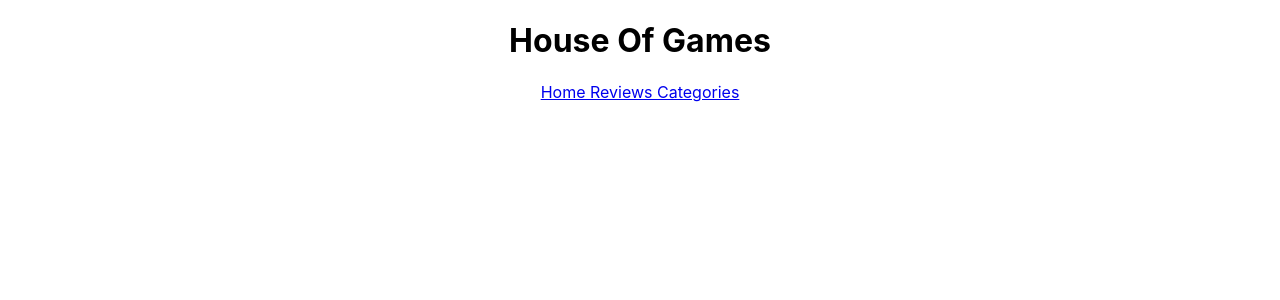
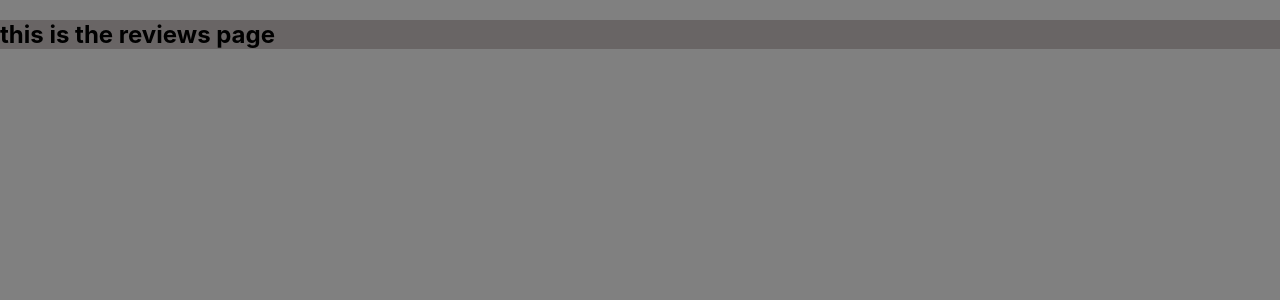
Before and after one commit to JoshFost/nc-games, a React (Create React App) app: page /reviews in a window 1280 px wide. Shown: the top 300 px of the page. Built offline with nearby package versions, Linux system fonts and the light colour scheme.

Commit message:
commit to merge branch

```diff
--- a/src/App.css
+++ b/src/App.css
@@ -1,4 +1,15 @@
+.logo {
+  height: 250px;
+  width: 250px;
+}
+.home {
+  text-align: center;
+}
+
 .App {
+  background-color: rgb(105, 101, 101);
+}
+/* .App {
   text-align: center;
 }
 
@@ -35,4 +46,4 @@
   to {
     transform: rotate(360deg);
   }
-}
+} */
--- a/src/App.js
+++ b/src/App.js
@@ -1,12 +1,19 @@
 import "./App.css";
+import { Routes, Route } from "react-router-dom";
 import Header from "./components/Header";
 import Nav from "./components/Nav";
+import Home from "./components/Home";
+import Reviews from "./components/Reviews";
+import Categories from "./components/Categories";
 
 function App() {
   return (
     <div className="App">
-      <Header />
-      <Nav />
+      <Routes>
+        <Route path="/home" element={<Home></Home>}></Route>
+        <Route path="/reviews" element={<Reviews></Reviews>}></Route>
+        <Route path="/categories" element={<Categories></Categories>}></Route>
+      </Routes>
     </div>
   );
 }
--- a/src/components/Categories.jsx
+++ b/src/components/Categories.jsx
@@ -0,0 +1,9 @@
+const Categories = () => {
+  return (
+    <div>
+      <h2>this is the categories page</h2>
+    </div>
+  );
+};
+
+export default Categories;
--- a/src/components/Home.jsx
+++ b/src/components/Home.jsx
@@ -0,0 +1,14 @@
+import Header from "./Header";
+import Nav from "./Nav";
+
+const Home = () => {
+  return (
+    <div className="home">
+      <Header></Header>
+      <Nav></Nav>
+      <img src="src/nc-games-logo.png" className="logo" />
+    </div>
+  );
+};
+
+export default Home;
--- a/src/components/Nav.jsx
+++ b/src/components/Nav.jsx
@@ -3,7 +3,7 @@ import { Link } from "react-router-dom";
 const Nav = () => {
   return (
     <nav>
-      <Link to="/">Home </Link>
+      <Link to="/home">Home </Link>
       <Link to="/reviews">Reviews </Link>
       <Link to="/categories">Categories</Link>
     </nav>
--- a/src/components/Reviews.jsx
+++ b/src/components/Reviews.jsx
@@ -0,0 +1,9 @@
+const Reviews = () => {
+  return (
+    <div>
+      <h2>this is the reviews page</h2>
+    </div>
+  );
+};
+
+export default Reviews;
--- a/src/index.css
+++ b/src/index.css
@@ -1,13 +1,14 @@
 body {
   margin: 0;
-  font-family: -apple-system, BlinkMacSystemFont, 'Segoe UI', 'Roboto', 'Oxygen',
-    'Ubuntu', 'Cantarell', 'Fira Sans', 'Droid Sans', 'Helvetica Neue',
+  font-family: -apple-system, BlinkMacSystemFont, "Segoe UI", "Roboto", "Oxygen",
+    "Ubuntu", "Cantarell", "Fira Sans", "Droid Sans", "Helvetica Neue",
     sans-serif;
   -webkit-font-smoothing: antialiased;
   -moz-osx-font-smoothing: grayscale;
+  background-color: gray;
 }
 
 code {
-  font-family: source-code-pro, Menlo, Monaco, Consolas, 'Courier New',
+  font-family: source-code-pro, Menlo, Monaco, Consolas, "Courier New",
     monospace;
 }
```
Also changed, not shown: src/nc-games-logo.jpg (renamed from src/nc-games-logo.png).
